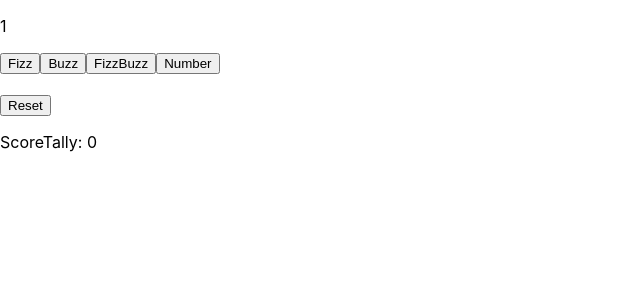
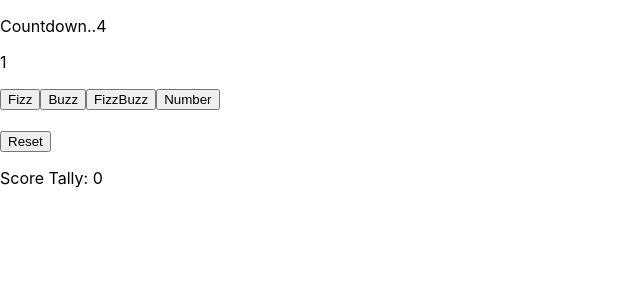
Before and after one commit to AlexanderSeton/React_FizzBuzz, a React (Create React App) app: page / in a window 1280 px wide. Shown: the top 300 px of the page, without its empty margins (0-640 px from the left). Built offline with nearby package versions, Linux system fonts and the light colour scheme.

Commit message:
tried to add a timer

```diff
--- a/src/App.js
+++ b/src/App.js
@@ -6,6 +6,7 @@ function App() {
   let [number,setNumber] = useState(1);
   let [output,setOutput] = useState("");
   let [score,setScore] = useState(0);
+  let [time, setTime] = useState(5)
 
   // const handleAdding = () => {
   //   setNumber(number + 1)
@@ -21,6 +22,34 @@ function App() {
   //   setScore(score + 1);
   // };
 
+  // useEffect(() => {
+  //   countDown();
+  // },[number])
+
+  // const timeReduce = () => {
+  //   setTime(time - 1);
+  //   console.log("TIME:", time);
+  //   if (time == 0){
+  //     handleReset();
+  //   }
+  // }
+
+
+
+  // const countDown = () => {
+  //   for (let i = 0; i < 5; i++){
+  //     wait(1000).
+  //     setTime(time - 1);
+  //     timerCheck();
+  //   }
+  // }
+
+  // const timerCheck = () => {
+  //   if (time == 0) {
+  //     handleReset();
+  //   }
+  // }
+
   const calculateScore = (event) => {
     const answer = event.target.value;
     if (output == answer){
@@ -35,10 +64,17 @@ function App() {
   const handleReset = () => {
     setScore(0);
     setNumber(1);
+    setTime(5);
   }
 
   useEffect(() => {
     console.log("Trigger")
+    setInterval(function(){
+      setTime(time - 1);
+      console.log("TIME:", time);
+      if (time == 0){
+        handleReset();
+      }}, 1000);
     if (number % 3 === 0 && number % 5 === 0){
       setOutput("FizzBuzz");
     } else if (number % 3 === 0) {
@@ -48,14 +84,14 @@ function App() {
     } else {
       setOutput(number);
     }
-  },[number])
+  },[number]);
 
   return (
     <div>
       {/* <h1>Output: {output}</h1> */}
       {/* <button onClick={handleAdding}>+</button>
       <button onClick={handleMinus}>-</button> */}
-
+      <p>Countdown..{time}</p>
       <p>{number}</p>
       {/* <button onClick={handleAddingScore}>Correct</button> */}
       <button value="Fizz" onClick={calculateScore}>Fizz</button>
@@ -66,7 +102,7 @@ function App() {
       <br />
       <button onClick={handleReset}>Reset</button>
 
-      <p>ScoreTally: {score}</p>
+      <p>Score Tally: {score}</p>
     </div>
   );
 }
```
